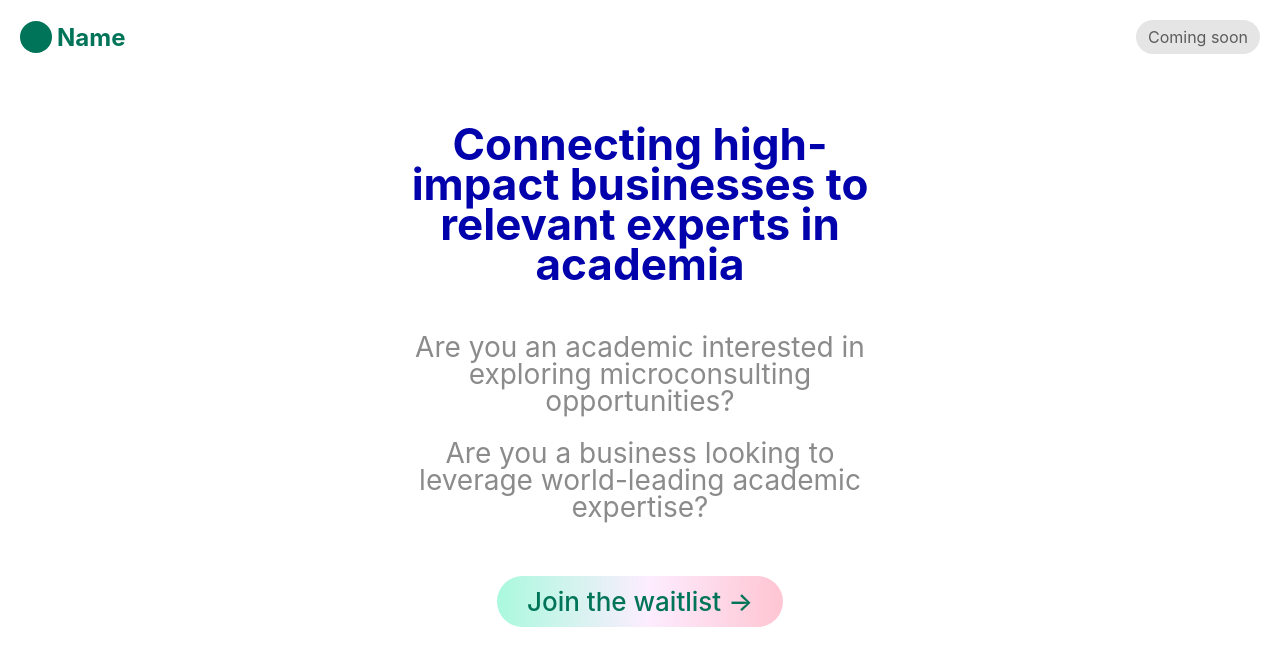
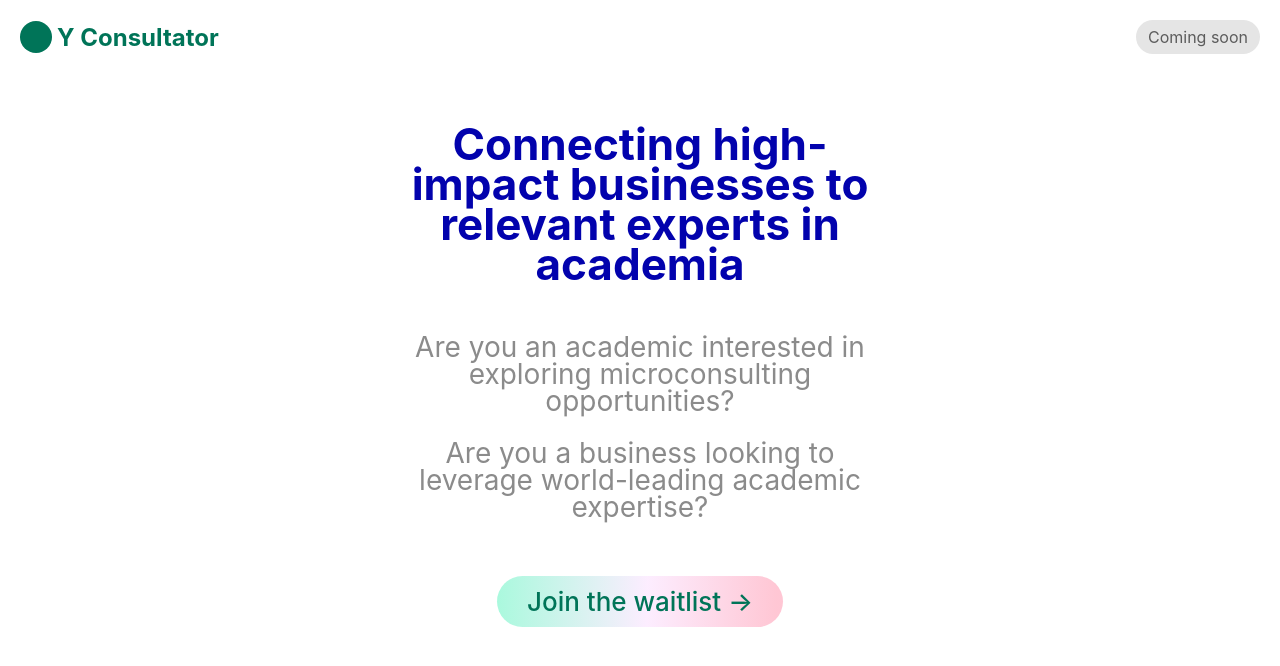
Before and after one commit to agora-inc/braincache, a React (Create React App) app in the folder ui/: page / in a window 1280 px wide. Shown: the top 666 px of the page. Built offline with nearby package versions, Linux system fonts and the light colour scheme.

Commit message:
adds temp name

```diff
--- a/ui/src/App.tsx
+++ b/ui/src/App.tsx
@@ -17,7 +17,7 @@ const App = () => {
           whileHover={{ scale: 1.1 }}
         >
           <div className="header-logo"></div>
-          <div className="header-name">Name</div>
+          <div className="header-name">Y Consultator</div>
         </motion.a>
         <motion.a
           className="coming-soon"
```
